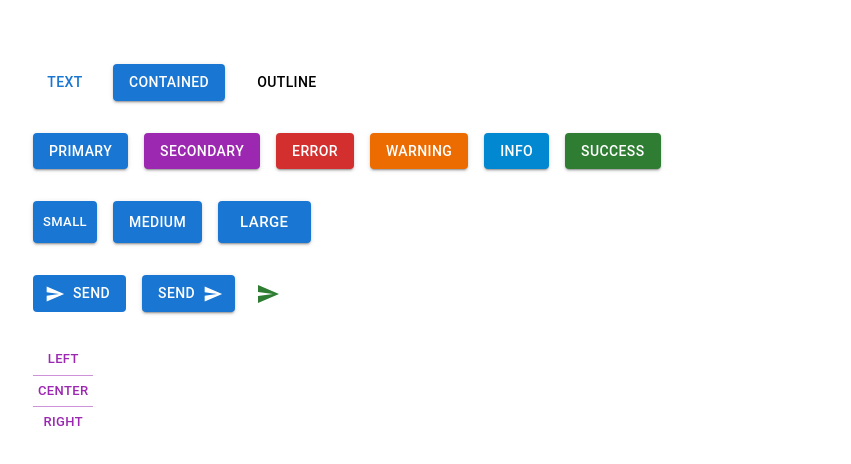
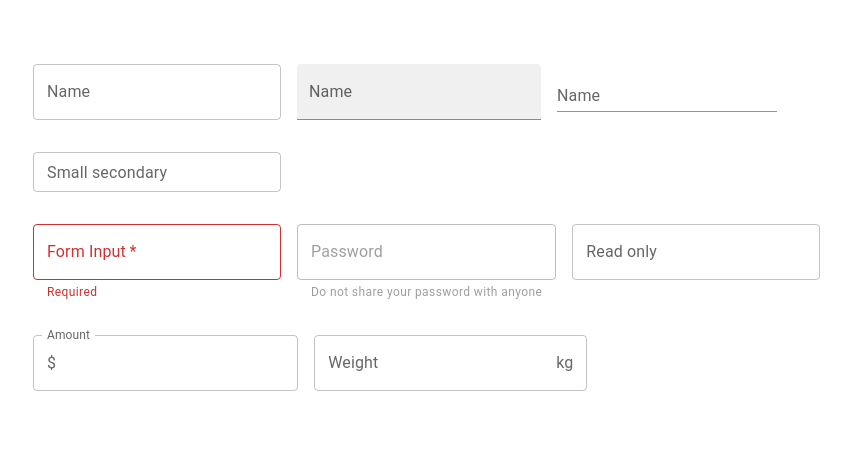
Before and after one commit to fedor11235/site-model, a React (Create React App) app: page / in a window 1280 px wide. Shown: the top 464 px of the page, without its empty margins (31-882 px from the left). Built offline with nearby package versions, Linux system fonts and the light colour scheme.

Commit message:
Added auxiliary components

```diff
--- a/src/App.jsx
+++ b/src/App.jsx
@@ -1,11 +1,12 @@
 import './App.css';
 // import {MuiTypography} from "./components/MuiTypography"
-import {MuiButton} from "./components/MuiButton"
+// import {MuiButton} from "./components/MuiButton"
+import {MuiTextField} from "./components/MuiTextField"
 
 function App() {
   return (
     <div className="App">
-      <MuiButton></MuiButton>
+      <MuiTextField></MuiTextField>
     </div>
   );
 }
--- a/src/components/MuiButton.jsx
+++ b/src/components/MuiButton.jsx
@@ -1,13 +1,25 @@
-import { Stack, Button, IconButton, ButtonGroup } from "@mui/material"
+import { Stack, Button, IconButton, ButtonGroup, ToggleButton, ToggleButtonGroup } from "@mui/material"
 import SendIcon from "@mui/icons-material/Send"
+import FormatBoldIcon from "@mui/icons-material/FormatBold"
+import FormatItalicIcon from "@mui/icons-material/FormatItalic"
+import FormatUnderlinedIcon from "@mui/icons-material/FormatUnderlined"
+import { useState } from "react"
+
 export const MuiButton = () => {
+    const [formats, setFormats] = useState([])
+    console.log(
+        formats
+    )
+    const handleFormatChange = (_event, updateFormats) => {
+        setFormats(updateFormats)
+    }
     return(
         <div>
             <Stack spacing={4}>
                 <Stack spacing={2} direction="row">
                     <Button variant="text">Text</Button>
                     <Button variant="contained">Contained</Button>
-                    <Button variant="outline">Outline</Button>
+                    <Button variant="outlined">Outline</Button>
                 </Stack>
                 <Stack spacing={2} direction="row">
                     <Button variant="contained" color="primary">primary</Button>
@@ -45,6 +57,22 @@ export const MuiButton = () => {
                         <Button>right</Button>
                     </ButtonGroup>
                 </Stack>
+
+                <Stack spacing={2} direction="row">
+                    <ToggleButtonGroup
+                        variant={formats}
+                        onChange={handleFormatChange}
+                        orientation="vertical"
+                        size="small"
+                        color="success"
+                        aria-label="text formating"
+                        exclusive
+                    >
+                        <ToggleButton value="bold" aria-label="bold"><FormatBoldIcon/></ToggleButton>
+                        <ToggleButton value="italic" aria-label="italic"><FormatItalicIcon/></ToggleButton>
+                        <ToggleButton value="underlined" aria-label="underlined"><FormatUnderlinedIcon/></ToggleButton>
+                    </ToggleButtonGroup>
+                </Stack>
             </Stack>
         </div>
     )
--- /dev/null
+++ b/src/components/MuiTextField.jsx
@@ -0,0 +1,54 @@
+import { Stack, TextField, InputAdornment } from "@mui/material"
+// import SendIcon from "@mui/icons-material/Send"
+// import FormatBoldIcon from "@mui/icons-material/FormatBold"
+// import FormatItalicIcon from "@mui/icons-material/FormatItalic"
+// import FormatUnderlinedIcon from "@mui/icons-material/FormatUnderlined"
+import { useState } from "react"
+
+export const MuiTextField = () => {
+    const [value, setValue] = useState("")
+    return(
+        <div>
+            <Stack spacing={4}>
+                <Stack direction="row" spacing={2}>
+                    <TextField label="Name" variant="outlined" />
+                    <TextField label="Name" variant="filled" />
+                    <TextField label="Name" variant="standard" />
+                </Stack>
+
+                <Stack direction="row" spacing={2}>
+                    <TextField label="Small secondary" size="small" color="secondary" variant="outlined" />
+                </Stack>
+
+                <Stack direction="row" spacing={2}>
+                    <TextField
+                        label="Form Input"
+                        required value={value}
+                        onChange={e => setValue(e.target.value)}
+                        error={!value}
+                        helperText={
+                            !value ? 'Required': "Do not share your password with anyone"
+                        }
+                    />
+                    <TextField
+                        label="Password"
+                        type="Password"
+                        helperText="Do not share your password with anyone"
+                        disabled
+                    />
+                    <TextField label="Read only" InputProps={{readOnly: true}} />
+                </Stack>
+                <Stack direction="row" spacing={2}>
+                    <TextField
+                        label="Amount"
+                        InputProps={{startAdornment: <InputAdornment position="start">$</InputAdornment>}}
+                    />
+                    <TextField
+                        label="Weight"
+                        InputProps={{endAdornment: <InputAdornment position="end">kg</InputAdornment>}}
+                    />
+                </Stack>
+            </Stack>
+        </div>
+    )
+}
```
